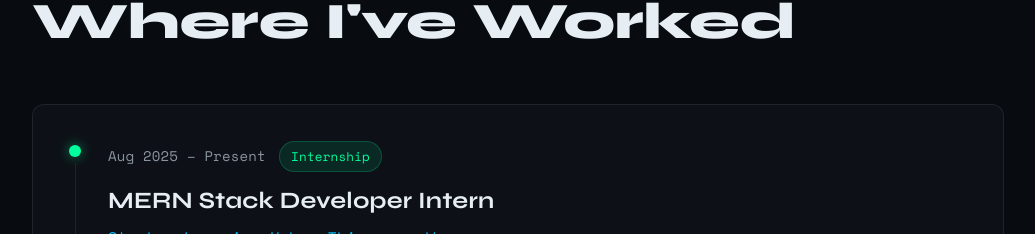
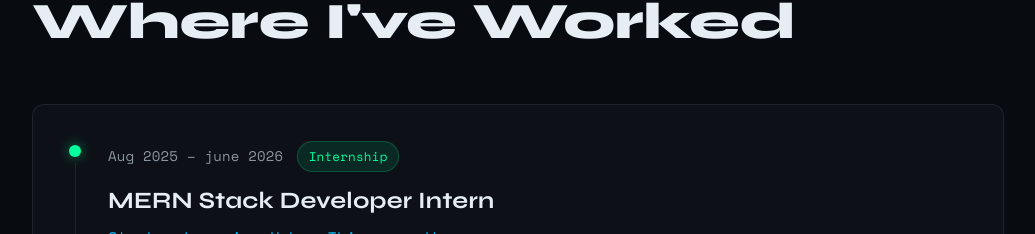
Before and after one commit to alan-0804/portfolio, a React (Vite) app: page / in a window 1280 px wide. Shown: the part 1822-2056 px from the top of the page, without its empty margins (122-1157 px from the left). Built offline with nearby package versions, Linux system fonts and the light colour scheme; the HTML template or start-up script is replaced by a standard one.

Commit message:
update intership

```diff
--- a/src/App.jsx
+++ b/src/App.jsx
@@ -221,7 +221,7 @@ export default function App() {
           </div>
           <div className="exp-right">
             <div className="exp-meta">
-              <span className="exp-date">Aug 2025 – Present</span>
+              <span className="exp-date">Aug 2025 – june 2026</span>
               <span className="exp-badge">Internship</span>
             </div>
             <h3 className="exp-role">MERN Stack Developer Intern</h3>
```
